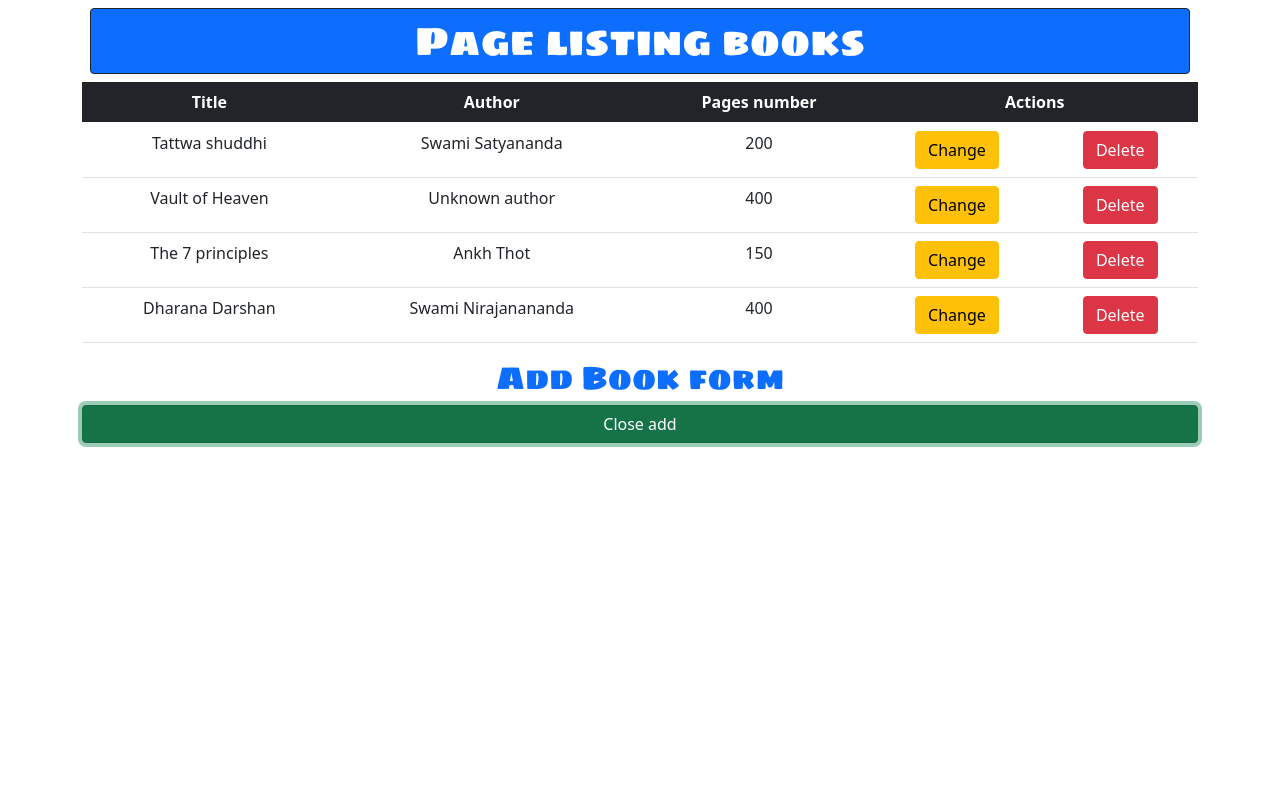
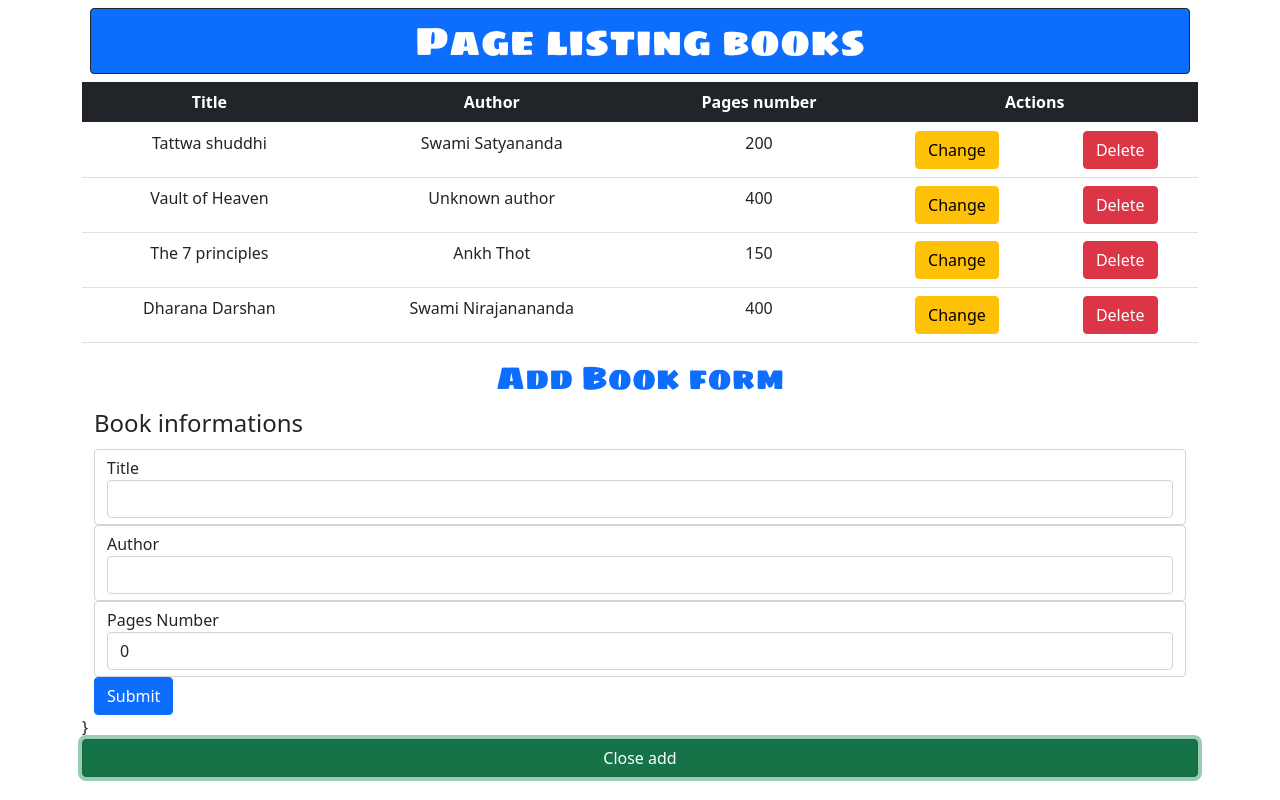
Before and after one commit to HosanaAbollo237/react_livre_crud_front_end, a React (Create React App) app: page / in a window 1280 px wide. Both pictures are taken after a click on the button "Add". Built offline with nearby package versions, Linux system fonts and the light colour scheme.

Commit message:
form (submit&add book + close form) + modif book

```diff
--- a/src/App.js
+++ b/src/App.js
@@ -1,15 +1,17 @@
 import React, {Component} from 'react'
 import TitleH1 from './components/Title/TitleH1'
-import MyButton from './components/Button/MyButton'
+import Button from './components/Button/Button'
 import Books from './containers/Books/Books'
 
 class App extends Component {
 
   state = {
     isClickedAddBook: false,
+    isClickedchangeBook: false
   }
 
-  addBookHandler(){
+  /* Fonction permetttant de savoir si l'user a clické sur le boutton add pour ajouter un livre */
+  addBookClicHandler = () =>{
     this.setState((oldstate,props) => {
       return {
         isClickedAddBook: !oldstate.isClickedAddBook,
@@ -23,8 +25,11 @@ class App extends Component {
     return(
       <div className="container">
         <TitleH1> Page listing books</TitleH1>
-        <Books addBook={this.state.isClickedAddBook} />
-        <MyButton typeBtn="btn-success" css="w-100" clic={() => this.addBookHandler()}>{!this.state.isClickedAddBook ? "Add" : "Close add"}</MyButton>
+        <Books addBook={this.state.isClickedAddBook} closeAddBookForm={() => {this.setState({
+            isClickedAddBook: false
+        })}} />
+        {/* Bouton d'ajout d'un livre */}
+        <Button typeBtn="btn-success" css="w-100" clic={this.addBookClicHandler}>{!this.state.isClickedAddBook ? "Add" : "Close add"}</Button>
       </div>
     )
   }
--- a/src/components/Book/Book.js
+++ b/src/components/Book/Book.js
@@ -1,15 +1,15 @@
 import React from 'react'
-import MyButton from '../Button/MyButton'
+import Button from '../Button/Button'
 
 const Book = (props) => {
 
     return (
         <>
-                <td>{props.title}</td>
-                <td>{props.author}</td>
-                <td>{props.pagesNumber}</td>
-                <td><MyButton typeBtn="btn-warning" clic={() => console.log('change')}>Change</MyButton></td>
-                <td><MyButton typeBtn="btn-danger" clic={props.deleteBook}>Delete</MyButton></td>
+            <td>{props.title}</td>
+            <td>{props.author}</td>
+            <td>{props.pagesNumber}</td>
+            <td><Button typeBtn="btn-warning" clic={props.changeBook}>Change</Button></td>
+            <td><Button typeBtn="btn-danger" clic={props.deleteBook}>Delete</Button></td>
         </>
     )
 
--- a/src/components/Button/MyButton.js
+++ b/src/components/Button/Button.js
@@ -1,6 +1,6 @@
 import React from 'react'
 
-const MyButton = (props) => {
+const Button = (props) => {
 
     let btnCss = `btn ${props.typeBtn} ${props.css}`
 
@@ -11,4 +11,4 @@ const MyButton = (props) => {
     )
 }
 
-export default MyButton;
+export default Button;
--- a/src/components/FormAdd/FormAdd.js
+++ /dev/null
@@ -1,14 +0,0 @@
-import React, {Component} from 'react'
-
-
-class FormAdd extends Component {
-
-    render()
-    {
-        return(
-            <h2 className="text-center text-primary" style={{fontFamily:'Sigmar One'}}>Add Book form</h2>
-        )
-    }
-}
-
-export default FormAdd;
--- a/src/containers/Books/Books.js
+++ b/src/containers/Books/Books.js
@@ -1,7 +1,7 @@
 import React, {Component} from 'react'
 import Book from '../../components/Book/Book'
-import FormAdd from '../../components/FormAdd/FormAdd'
-
+import FormAdd from './FormAdd/FormAdd'
+import ChangeForm from './FormChange/FormChange'
 
 class Books extends Component{
 
@@ -10,10 +10,39 @@ class Books extends Component{
             {id:1, title: "Tattwa shuddhi", author:"Swami Satyananda", pagesNumber:200},
             {id:2, title: "Vault of Heaven", author:"Unknown author", pagesNumber:400},
             {id:3, title: "The 7 principles", author:"Ankh Thot", pagesNumber:150},
-            {id:4, title: "Dharana Darshan", author:"Swami Nirajanananda", pagesNumber:400}
-        ]
+            {id:4, title: "Dharana Darshan", author:"Swami Nirajanananda", pagesNumber:400},
+        ],
+        idLastBook: 4,
+        idBookToChange: 0
     }
 
+    /* Fonction permettant d'ajouter un livre, a envoyer au formAdd */
+    addBookHandler = (titleInput, authorInput, pagesNumberInput) => {
+
+        // Création d'un nouveau livre
+        const newBook = {
+            id: this.state.idLastBook + 1,
+            title: titleInput,
+            author: authorInput,
+            pagesNumber: pagesNumberInput
+        };
+
+        const newBooksArr = [...this.state.books] // copie du tableau de livres
+        newBooksArr.push(newBook) // ajout du livre dans notre copie du tableau de livres
+
+        // immitabilité pour idLastBook car l'id s'incrémenteggggds
+        this.setState((prevState) =>
+        {
+            return {
+                books: newBooksArr,
+                idLastBook: prevState.idLastBook + 1
+            }
+        })
+
+        this.props.closeAddBookForm()
+    }
+
+    /* Fonction permettant de supprimer un livre */
     deleteBookHandler = (bookId) => {
 
         const posDelBook = this.state.books.findIndex((elem,bookId) => {
@@ -25,15 +54,41 @@ class Books extends Component{
             // Copy du books state (immutabilityx)
             const copyBooks = [...this.state.books]
 
-            const newState = copyBooks.filter(elem => {
+            const newBooksArr = copyBooks.filter(elem => {
                 return elem.id !== bookId
             })
 
             // ou newState = copyBooks.splice(posDelBook,1)
             this.setState({
-                books: newState
+                books: newBooksArr
             })
         }
+    }
+
+    changeBookHandler = (id,title,author,pagesNumber) =>{
+
+        // On recupere l'index du livre qu'on a changé
+        const bookIndex = this.state.books.findIndex(elem => {
+            return elem.id === id
+        })
+
+        // On creér un nouveau livre
+        const newBook = {
+            id:id,
+            title:title,
+            author:author,
+            pagesNumber: pagesNumber
+        }
+        // Ca aurait pu s'ecrire au aussi ainsi newBook{id,title,author,pagesNumber}
+
+        const newBooksArr = [...this.state.books]
+        newBooksArr[bookIndex] = newBook
+
+        this.setState({
+                books: newBooksArr,
+                idBookToChange: 0
+        })
+
     }
 
     render(){
@@ -50,8 +105,11 @@ class Books extends Component{
                         </tr>
                     </thead>
                     <tbody>
+                         {/* Iteration de l'objet books et affichage en tableau*/}
                         {
                             this.state.books.map(book => {
+                                if(book.id !== this.state.idBookToChange){
+
                                     return(
                                         <tr key={book.id}>
                                             <Book
@@ -59,16 +117,36 @@ class Books extends Component{
                                                 author={book.author}
                                                 pagesNumber={book.pagesNumber}
                                                 deleteBook={() => this.deleteBookHandler(book.id)}
+                                                changeBook={() => this.setState({
+                                                    idBookToChange: book.id
+                                                })}
                                             />
                                         </tr>
                                     )
+                                } else {
+
+                                    return(
+                                        <tr key={book.id}>
+                                            <ChangeForm
+                                                id={book.id}
+                                                title={book.title}
+                                                author={book.author}
+                                                pagesNumber={book.pagesNumber}
+                                                validation={this.changeBookHandler}
+                                            />
+                                        </tr>
+                                    )
+                                }
                             })
                         }
                     </tbody>
                 </table>
 
-                {/* If my boolean is true so I add a form */}
-                {this.props.addBook && <FormAdd />}
+                {/* La propriété addBook a pour valeur soit true ou false et est envoyée par App.js via isClickedAddBook
+                    La reference this.addBookHandler permet d'nevoyer un livre au formulaire d'ajout
+                    La propriéré validation sera exécutée au niveau du formAdd afin de récupérer les donnée d'un livre
+                */}
+                {this.props.addBook && <FormAdd validation={this.addBookHandler} />}}
             </>
         )
     }
--- /dev/null
+++ b/src/containers/Books/FormAdd/FormAdd.js
@@ -0,0 +1,80 @@
+import React, {Component} from 'react'
+import Button from '../../../components/Button/Button'
+
+
+class FormAdd extends Component{
+
+    /* State contenant les saisies utilisateur pour ajout de livre */
+    state = {
+        titleInput: "",
+        authorInput: "",
+        pagesNumberInput: 0,
+    }
+
+    /* Fonction permettant de valider les saisies utilisateur */
+    validateFormHandler = (event) =>{
+        event.preventDefault() //Pas de rechargement de la page
+        // Cettre propriété fait récupère la référence de la fonction addBookHandler envoyé depuis Books
+        // C'est ainsi que le transfert des data du FormAdd vers Books se fait afin d'ajouter un nouveau livre
+        this.props.validation(this.state.titleInput,this.state.authorInput,this.state.pagesNumberInput)
+
+        // réinitialisation du state
+        this.setState({
+            titleInput: "",
+            authorInput: "",
+            pagesNumberInput: 0,
+        })
+
+    }
+
+    render()
+    {
+
+        return(
+            <div className="container">
+                <h2 className="text-center text-primary" style={{fontFamily:'Sigmar One'}}>Add Book form</h2>
+                <form  action="">
+                    <fieldset>
+                        <legend>Book informations</legend>
+
+                        <div className="form-control">
+                            <label htmlFor="title" />Title<label />
+                            <input onChange={(event) => {
+                                this.setState({titleInput: event.target.value})}}
+                                   value={this.state.titleInput}
+                                   type="text"
+                                   className="form-control"
+                                   name="title"
+                                   id="title"/>
+                        </div>
+
+                        <div className="form-control">
+                            <label htmlFor="author" />Author<label />
+
+                            <input onChange={(event) => {this.setState({authorInput: event.target.value})}}
+                                   value={this.state.authorInput}
+                                   type="text"
+                                   className="form-control"
+                                   name="author"
+                                   id="author"/>
+                        </div>
+
+                        <div className="form-control">
+                            <label htmlFor="pagesNumber" />Pages Number<label />
+                            <input onChange={(event) => {this.setState({pagesNumberInput: event.target.value})}}
+                                   value={this.state.pagesNumberInput}
+                                   type="text"
+                                   className="form-control"
+                                   name="pagesNumber"
+                                   id="pagesNumber"/>
+                        </div>
+
+                    </fieldset>
+                    <Button typeBtn="btn-primary" clic={this.validateFormHandler}>Submit</Button>
+                </form>
+            </div>
+        )
+    }
+}
+
+export default FormAdd;
--- /dev/null
+++ b/src/containers/Books/FormChange/FormChange.js
@@ -0,0 +1,51 @@
+import React,{Component} from 'react'
+import Button from '../../../components/Button/Button'
+
+class ChangeForm extends Component {
+
+    state = {
+        titleInput: this.props.title,
+        authorInput: this.props.author,
+        pagesNumberInput: this.props.pagesNumber
+    }
+
+    validateFormHandler = () => {
+        console.log(this.state.pagesNumberInput)
+        this.props.validation(this.props.id,this.state.titleInput, this.state.authorInput, this.state.pagesNumberInput)
+    }
+
+    render(){
+        return(
+            <>
+                    <td><input type="text"
+                               value={this.state.titleInput}
+                               onChange={(event) => {
+                                    this.setState({
+                                        titleInput: event.target.value
+                                    })
+                               }} />
+                    </td>
+                    <td><input type="text"
+                               value={this.state.authorInput}
+                               onChange={(event) => {
+                                    this.setState({
+                                        authorInput: event.target.value
+                                    })
+                               }} />
+                    </td>
+                    <td><input type="number"
+                               value={this.state.pagesNumberInput}
+                               onChange={(event) => {
+                                    this.setState({
+                                        pagesNumberInput: event.target.value
+                                    })
+                               }} />
+                    </td>
+
+                    <td colSpan="2"><Button clic={this.validateFormHandler} typeBtn="btn-success">validateChange</Button></td>
+            </>
+        )
+    }
+}
+
+export default ChangeForm;
```
Lines whose indentation alone changed are shown as unchanged.
